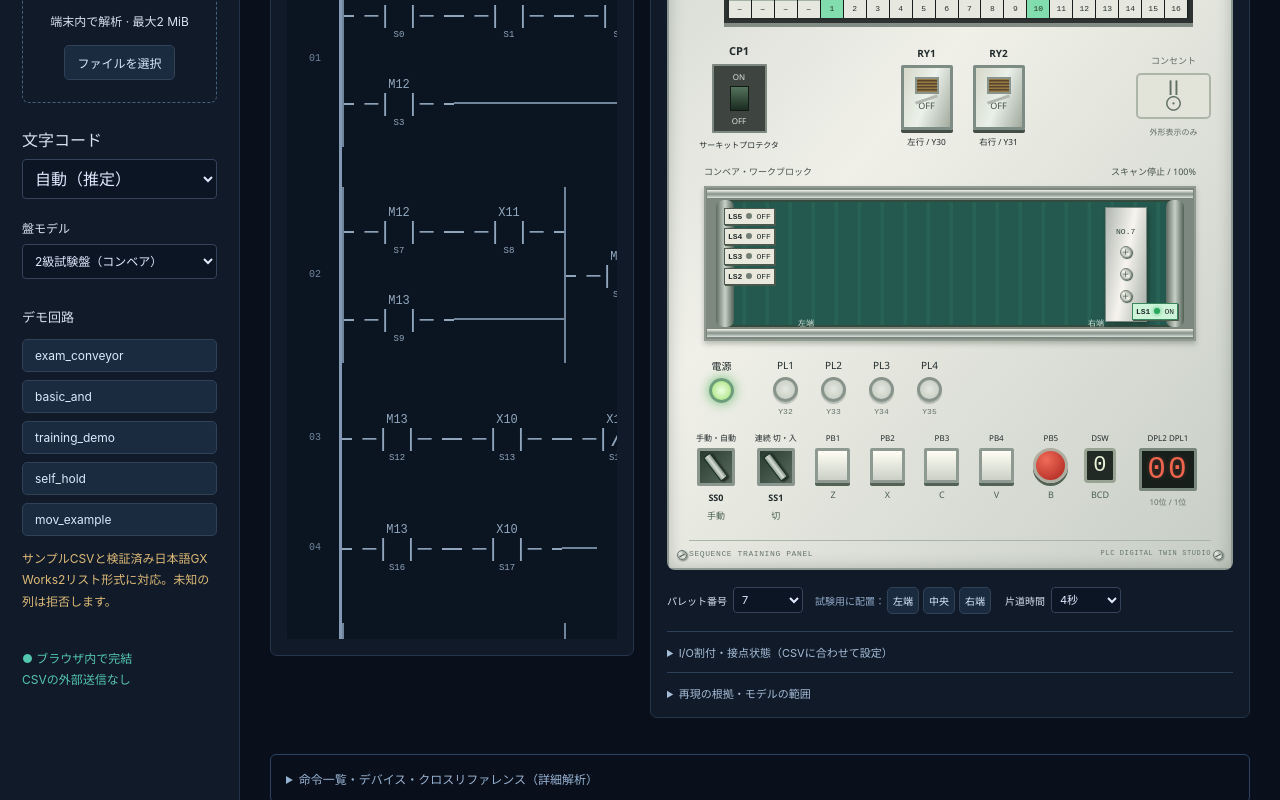
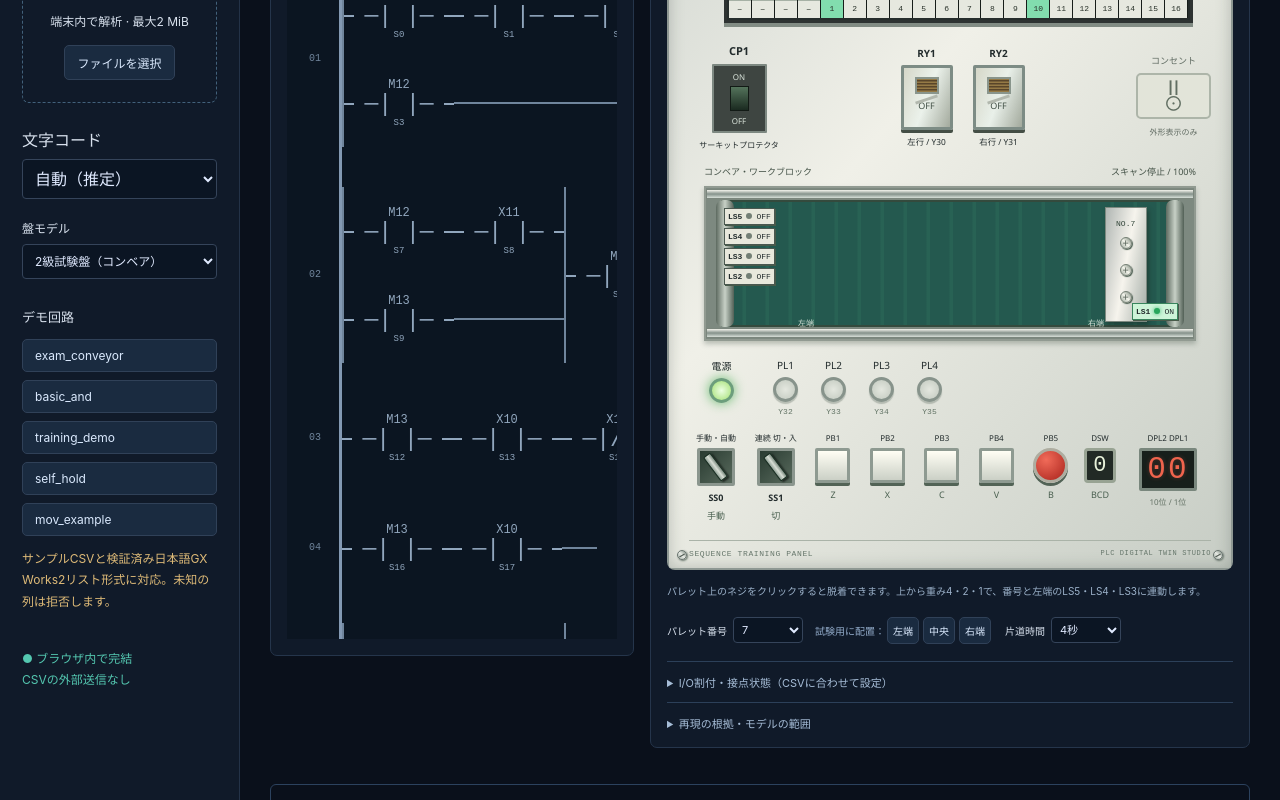
Before and after one commit to nksin06331-creator/plc-digital-twin-studio, a React (Vite) app: page / in a window 1280 px wide. Shown: the part 561-1361 px from the top of the page. Built offline with nearby package versions, Linux system fonts and the light colour scheme.

Commit message:
Allow individual pallet bolt attachment and removal

```diff
--- a/src/components/ExamPanel.tsx
+++ b/src/components/ExamPanel.tsx
@@ -347,12 +347,25 @@ export function ExamPanel({
             >
               <small>NO.{plant.palletCode}</small>
               {[2, 1, 0].map((bit) => (
-                <span
+                <button
                   key={bit}
-                  className={
-                    plant.palletCode & (1 << bit) ? "bolt fitted" : "bolt"
+                  type="button"
+                  className="pallet-bolt"
+                  aria-label={`ネジ LS${bit + 3}（重み${1 << bit}）`}
+                  aria-pressed={!!(plant.palletCode & (1 << bit))}
+                  title={`LS${bit + 3} / 重み${1 << bit}: ${plant.palletCode & (1 << bit) ? "取り付け済み（クリックで外す）" : "取り外し済み（クリックで付ける）"}`}
+                  onClick={() =>
+                    onOperate((p) => {
+                      p.palletCode ^= 1 << bit;
+                    })
                   }
-                />
+                >
+                  <span
+                    className={
+                      plant.palletCode & (1 << bit) ? "bolt fitted" : "bolt"
+                    }
+                  />
+                </button>
               ))}
             </div>
             <div className="left-sensors">
@@ -491,6 +504,9 @@ export function ExamPanel({
           RY1・RY2同時指令：相互インターロックとして搬送を停止しています。
         </p>
       )}
+      <p className="pallet-help">
+        パレット上のネジをクリックすると脱着できます。上から重み4・2・1で、番号と左端のLS5・LS4・LS3に連動します。
+      </p>
       <div className="exam-fixture">
         <label>
           パレット番号
--- a/src/style.css
+++ b/src/style.css
@@ -1601,3 +1601,36 @@ td:last-child {
   font-size: 22px;
   cursor: pointer;
 }
+
+.work-pallet {
+  gap: 3px;
+}
+.pallet-bolt {
+  display: grid;
+  place-items: center;
+  flex-shrink: 0;
+  width: 24px;
+  height: 24px;
+  padding: 0;
+  border: 0;
+  border-radius: 50%;
+  background: transparent;
+  cursor: pointer;
+  touch-action: manipulation;
+}
+.pallet-bolt:hover {
+  background: #4f725e33;
+}
+.pallet-bolt:focus-visible {
+  outline: 2px solid #13664b;
+  outline-offset: 0;
+}
+.pallet-bolt .bolt {
+  display: block;
+  pointer-events: none;
+}
+.pallet-help {
+  font-size: 10px;
+  color: #9bb1c9;
+  margin: 12px 0 0;
+}
```
Also changed, not shown: 2 other files (tests, documents, lock files or other folders).
